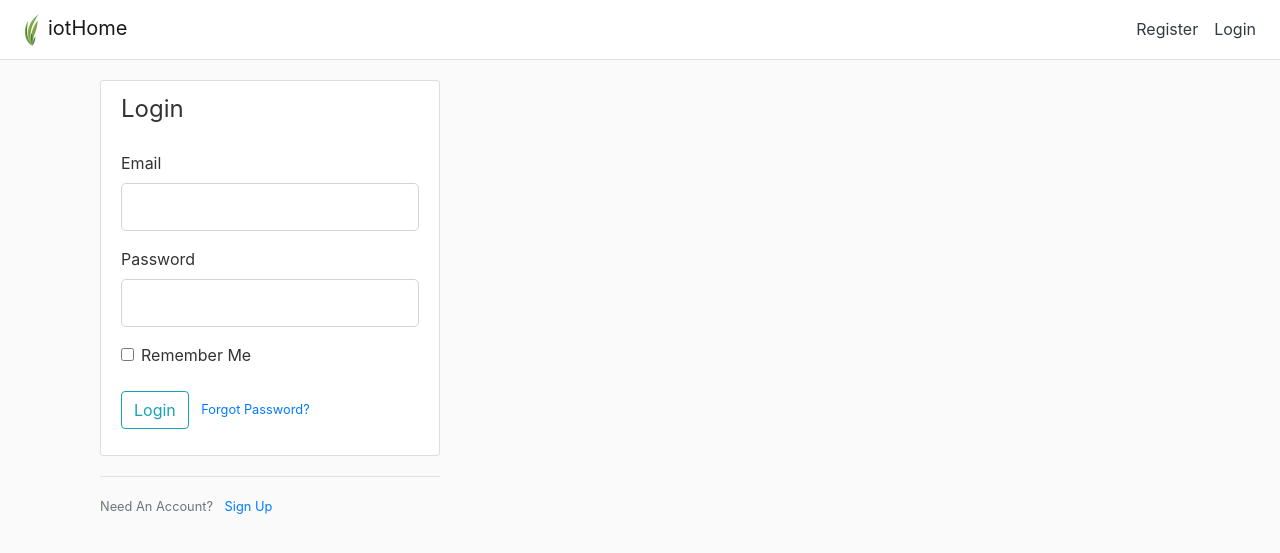
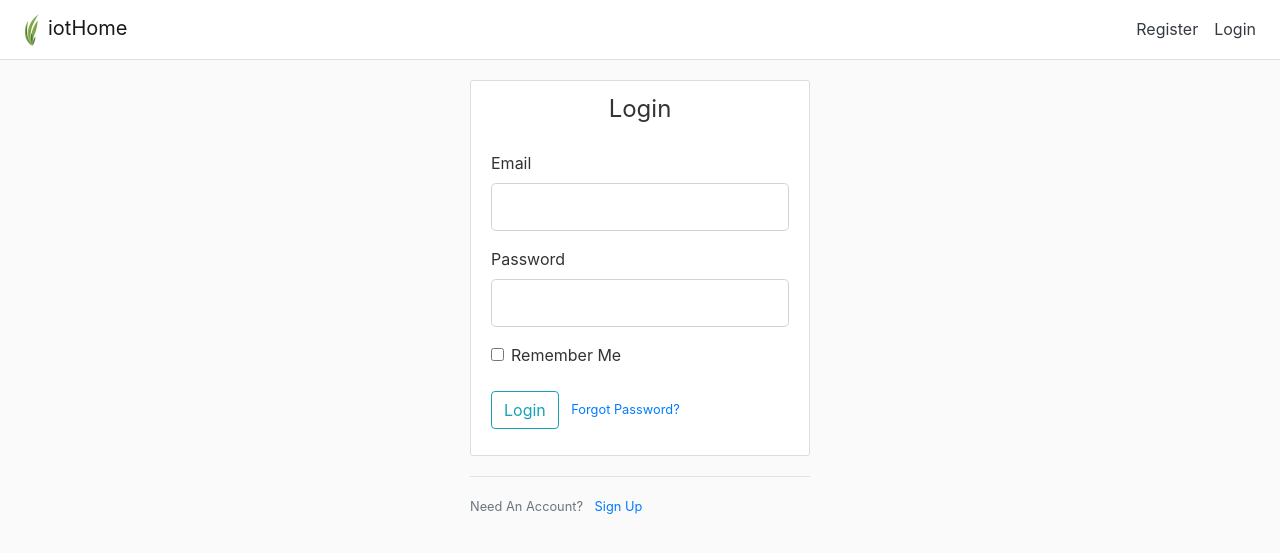
Before and after one commit to raiabril/iotgrx, a Flask app: page /login in a window 1280 px wide. Shown: the top 553 px of the page. Run offline with Flask 2, Linux system fonts and the light colour scheme; some libraries are stand-ins or nearby versions.

Commit message:
center login

```diff
--- a/app/static/main.css
+++ b/app/static/main.css
@@ -19,6 +19,11 @@ body {
 
   .site-header .navbar-nav .nav-link:hover {
     color: #ffffff;
+  }
+
+  .div-center {
+    margin-left: auto;
+    margin-right: auto;
   }
 
   .site-header .navbar-nav .nav-link.active {
--- a/app/templates/login.html
+++ b/app/templates/login.html
@@ -1,12 +1,12 @@
 {%extends 'base.html'%}
 
 {%block content%}
-    <div class='col-md-4'>
+    <div class='col-md-4 div-center'>
         <div class="content-section">
             <form method="POST" action="">
                 {{form.hidden_tag()}}
                 <fieldset class="form-group">
-                    <legend class='border-botton mb-4'>Login</legend>
+                    <legend class='border-botton mb-4 text-center'>Login</legend>
                     <div class="form-group">
                         {{form.email.label(class="form-control-label")}}
                         {%if form.email.errors%}
```
